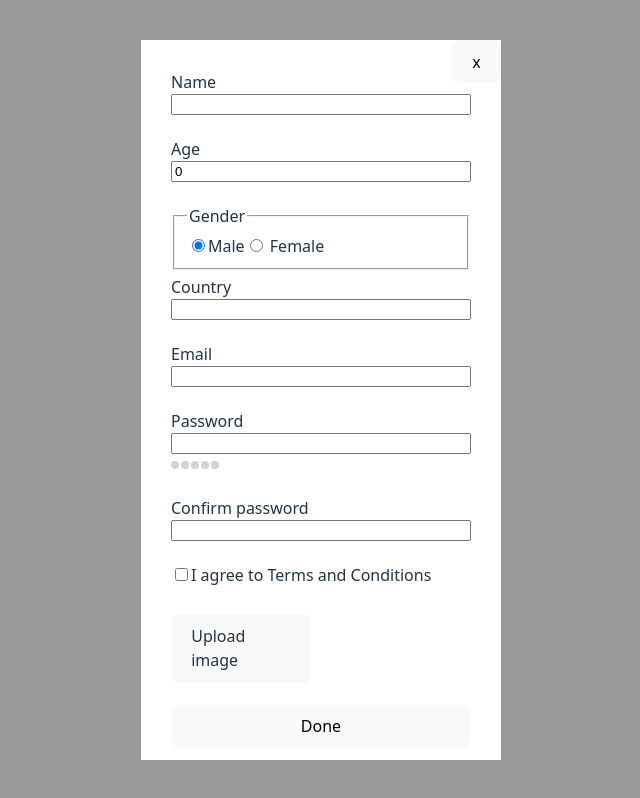
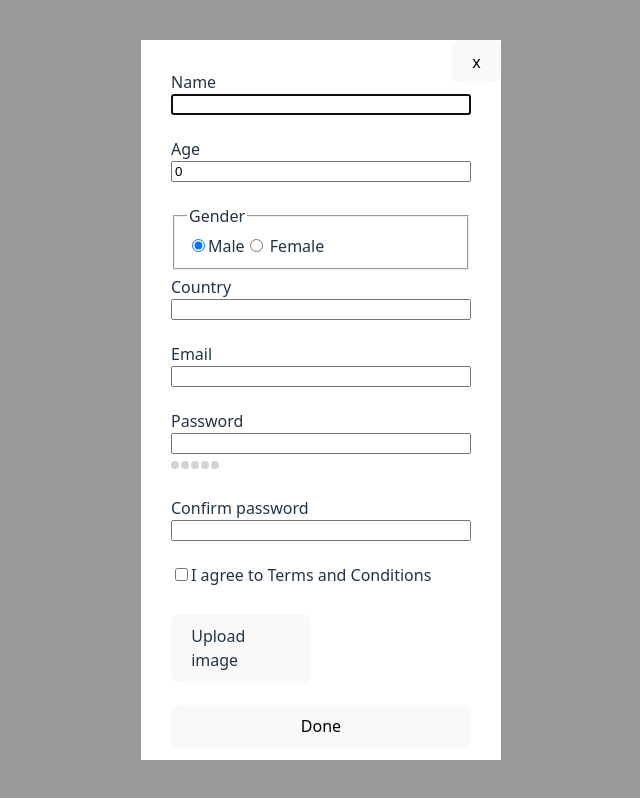
Before and after one commit to PolinaRomanchuk/rss_react, a React (Vite) app: page / in a window 1280 px wide. Both pictures are taken after a click on the button "Uncontrolled form". Shown: the whole page, without its empty margins (319-959 px from the left). Built offline with nearby package versions, Linux system fonts and the light colour scheme.

Commit message:
feat: add autofocus to modal

```diff
--- a/src/baseForm/BaseForm.tsx
+++ b/src/baseForm/BaseForm.tsx
@@ -1,4 +1,4 @@
-import { type ReactElement, type Ref } from 'react';
+import { useEffect, useRef, type ReactElement, type Ref } from 'react';
 import AutocompletedCountry from '../utils/AutocompletedCountry';
 import PasswordStrength from '../utils/PasswordStrength';
 import type { FormField } from '../type/form';
@@ -42,6 +42,11 @@ const BaseForm = ({
       onChange('file', null);
     }
   };
+  const nameInputRef = useRef<HTMLInputElement>(null);
+
+  useEffect(() => {
+    nameInputRef.current?.focus();
+  }, []);
 
   return (
     <form
@@ -56,6 +61,7 @@ const BaseForm = ({
           type="text"
           id="name"
           name="name"
+          ref={nameInputRef}
           value={isControlled ? values.name : undefined}
           defaultValue={isControlled ? undefined : values.name}
           onChange={(e) =>
```
